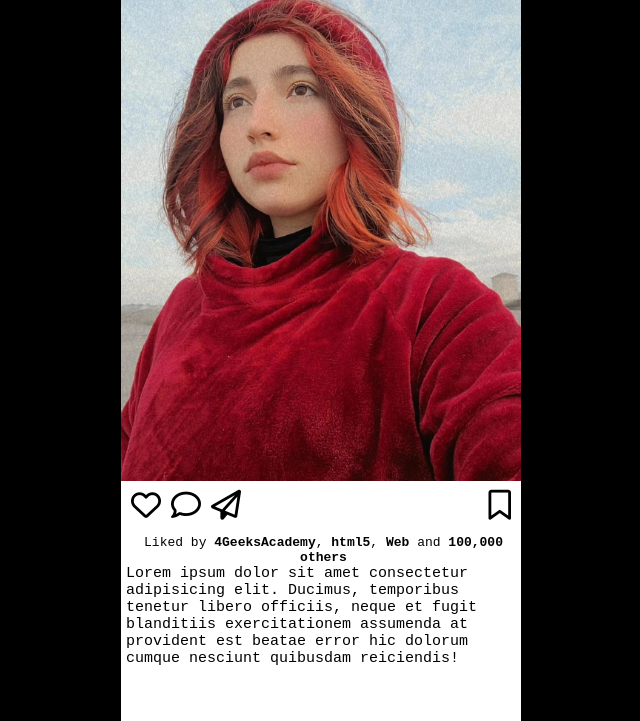
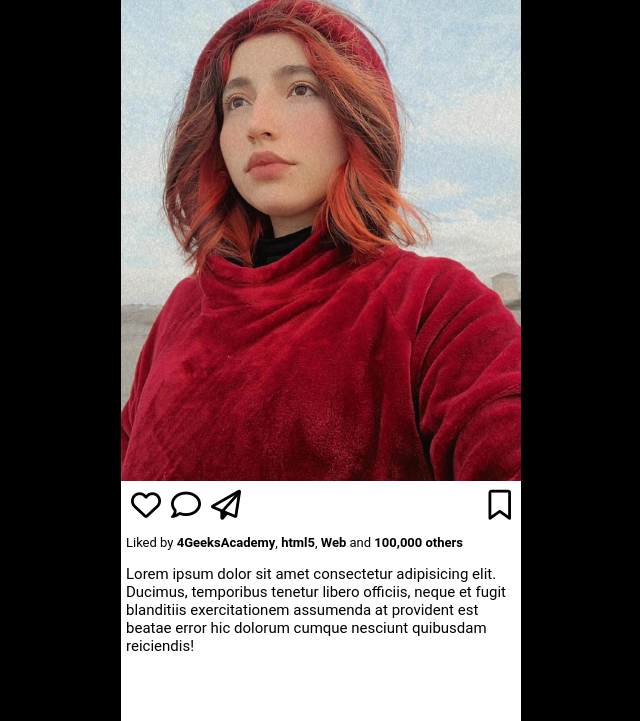
Before and after one commit to joaonunez/Post-Instagram-version-2, a plain HTML site: page index.html in a window 1280 px wide. Shown: the part 129-850 px from the top of the page, without its empty margins (319-959 px from the left). Drawn offline with Linux system fonts and the light colour scheme.

Commit message:
Update styles.css

```diff
--- a/assets/css/styles.css
+++ b/assets/css/styles.css
@@ -7,7 +7,7 @@
 *{
     margin: 0px;
     padding: 0px;
-    font-family: monospace;
+    font-family: Roboto;
 }
 
 body{
```
